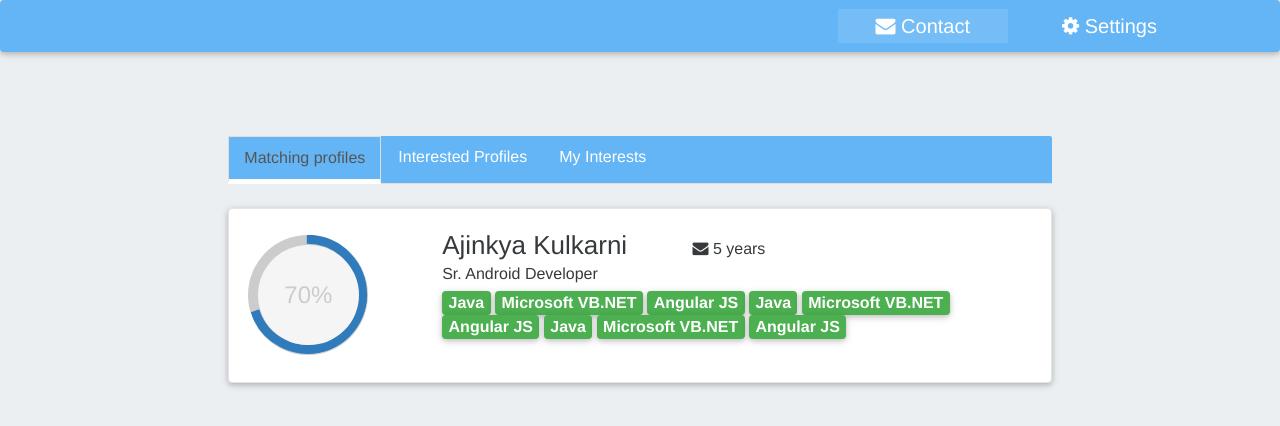
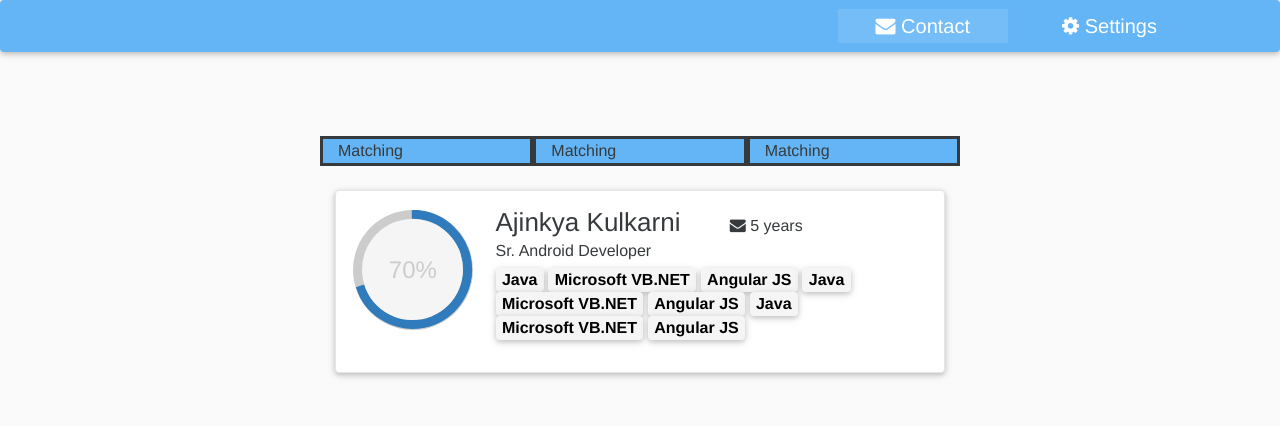
Before and after one commit to ajaxkulkarni/UI, a plain HTML site: page dashboard.html in a window 1280 px wide. Drawn offline with nearby package versions, Linux system fonts and the light colour scheme.

Commit message:
color changes

```diff
--- a/css/style.css
+++ b/css/style.css
@@ -1,7 +1,7 @@
 /* YOUR CUSTOM STYLES */
 
-body{
-    background-color: #ECEFF1;
+body {
+    background-color: #FAFAFA;
 }
 
 .myNavbar {
@@ -57,6 +57,8 @@ body{
 .skillSets {
     font-size: 16px;
     #padding-bottom: 15px;
+    background-color: #F5F5F5;
+    color: black;
 }
 
 .myButton {
@@ -65,7 +67,7 @@ body{
 }
 
 .compatibility {
-    padding-left: 4%;
+    padding-left: 5%;
     padding-top: 3%;
     #border-style: solid;
 }
@@ -74,7 +76,6 @@ body{
     padding-top: 2%;
     #border-style: solid;
     padding-bottom: 5%;
-
 }
 
 .small-card-header {
@@ -84,3 +85,9 @@ body{
 .small-card-icons {
     padding-left: 10%;
 }
+
+.myTab {
+    background-color: #64B5F6;
+    height: 30px;
+    border-style: solid;
+}
--- a/dashboard.html
+++ b/dashboard.html
@@ -102,14 +102,25 @@
     <div class="container-fluid">
 
         <div class="row">
-            <div class="col-md-8 col-md-offset-2 registerSection">
+            <div class="col-md-6 col-md-offset-3 registerSection">
+                    <div class="row">
+                        <div class="col-md-4 myTab">
+                            Matching
+                        </div>
+                        <div class="col-md-4 myTab">
+                            Matching
+                        </div>
+                        <div class="col-md-4 myTab">
+                            Matching
+                        </div>
+                    </div>
 
-                    <ul class="nav nav-tabs" role="tablist">
+                    <!--<ul class="nav nav-tabs" role="tablist">
                         <li class="active"><a href="#hometab" role="tab" data-toggle="tab">Matching profiles</a></li>
                         <li><a href="#javatab" role="tab" data-toggle="tab">Interested Profiles</a></li>
                         <li><a href="#csharptab" role="tab" data-toggle="tab">My Interests</a></li>
 
-                    </ul>
+                    </ul>-->
                     <!--<div class="text-xs-center">
                         <h3> DashBoard </h3>
                         <hr class="m-t-2 m-b-2">
@@ -134,15 +145,15 @@
                                 <span class="small-card-icons">
                             <i class="fa fa-envelope prefix"></i> 5 years</span>
                                 <h6>Sr. Android Developer</h6>
-                                <span class="label green text-xs-center skillSets">Java</span>
-                                <span class="label green text-xs-center skillSets">Microsoft VB.NET</span>
-                                <span class="label green text-xs-center skillSets">Angular JS</span>
-                                <span class="label green text-xs-center skillSets">Java</span>
-                                <span class="label green text-xs-center skillSets">Microsoft VB.NET</span>
-                                <span class="label green text-xs-center skillSets">Angular JS</span>
-                                <span class="label green text-xs-center skillSets">Java</span>
-                                <span class="label green text-xs-center skillSets">Microsoft VB.NET</span>
-                                <span class="label green text-xs-center skillSets">Angular JS</span>
+                                <span class="label text-xs-center skillSets">Java</span>
+                                <span class="label text-xs-center skillSets">Microsoft VB.NET</span>
+                                <span class="label text-xs-center skillSets">Angular JS</span>
+                                <span class="label text-xs-center skillSets">Java</span>
+                                <span class="label text-xs-center skillSets">Microsoft VB.NET</span>
+                                <span class="label text-xs-center skillSets">Angular JS</span>
+                                <span class="label text-xs-center skillSets">Java</span>
+                                <span class="label text-xs-center skillSets">Microsoft VB.NET</span>
+                                <span class="label text-xs-center skillSets">Angular JS</span>
 
 
 
```
